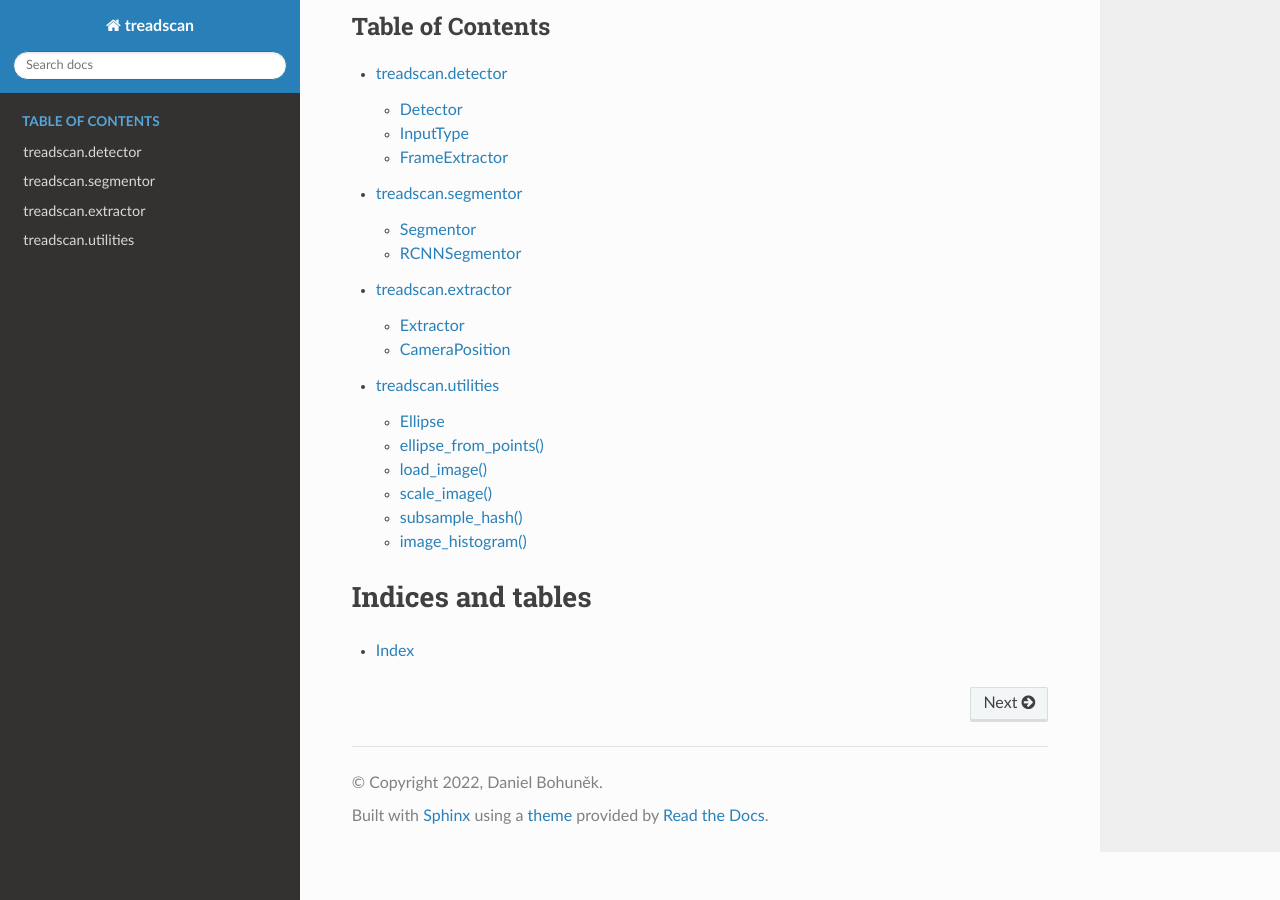
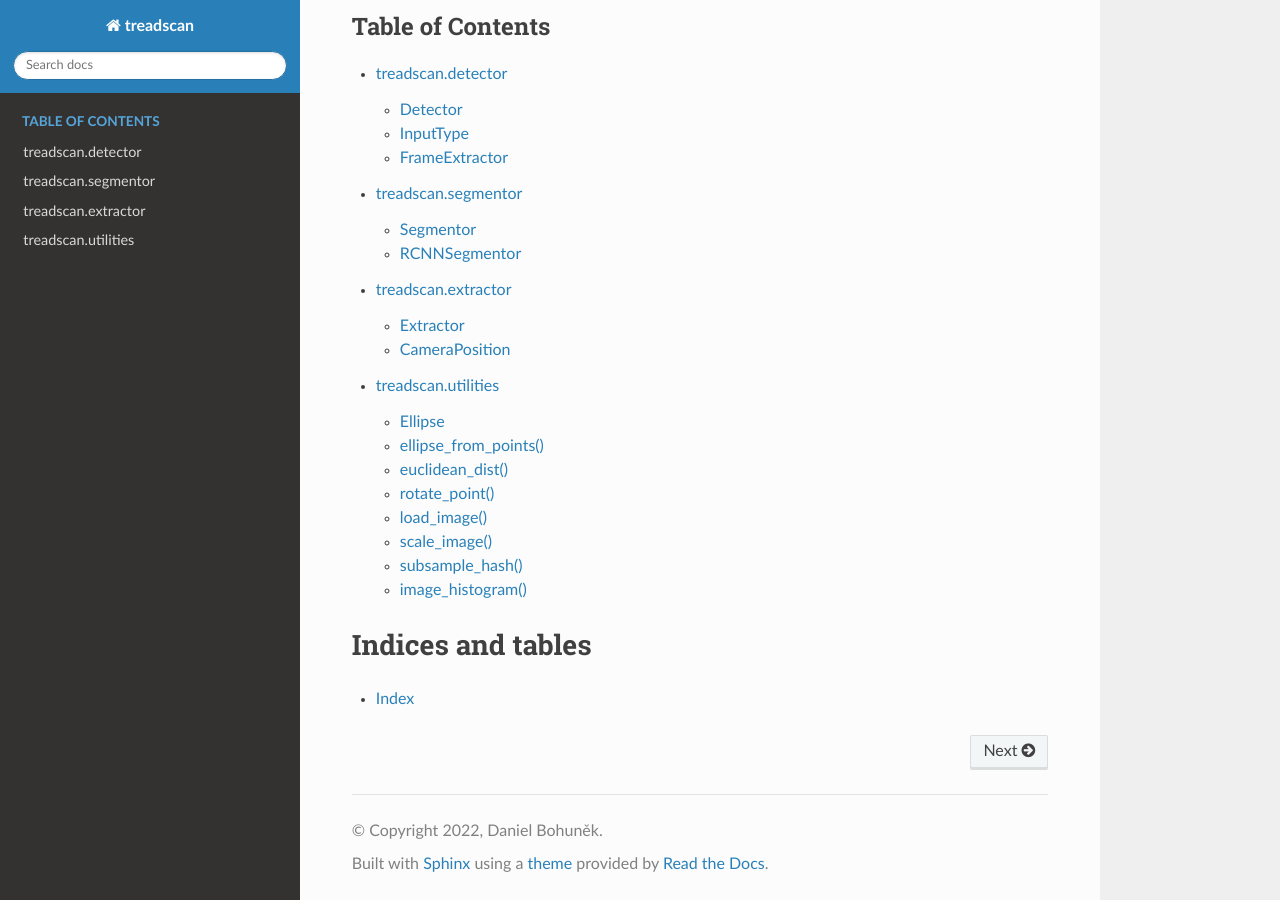
Before and after one commit to bohundan/treadscan, a Sphinx documentation site: the page built from docs/source/index.rst, in a window 1280 px wide and 900 px high, scrolled down 1229 px. Built offline with Sphinx 7.4.7 and the Read the Docs theme 2.0.0, drawn with Linux system fonts in a browser that asks for light colours.

Commit message:
Added new methods and images to docs

```diff
--- a/docs/source/conf.py
+++ b/docs/source/conf.py
@@ -22,7 +22,7 @@ copyright = '2022, Daniel Bohuněk'
 author = 'Daniel Bohuněk'
 
 # The full version, including alpha/beta/rc tags
-release = '0.6.1'
+release = '0.7'
 
 
 # -- General configuration ---------------------------------------------------
--- a/docs/source/utilities.rst
+++ b/docs/source/utilities.rst
@@ -9,9 +9,21 @@ Ellipse
 
 
 ellipse_from_points()
--------------
+---------------------
 
 .. autofunction:: treadscan.utilities.ellipse_from_points
+
+
+euclidean_dist()
+----------------
+
+.. autofunction:: treadscan.utilities.euclidean_dist
+
+
+rotate_point()
+--------------
+
+.. autofunction:: treadscan.utilities.rotate_point
 
 
 load_image()
```
Also changed, not shown: docs/source/_static/model_annotation.png (added), docs/source/_static/test_detection.jpg.
